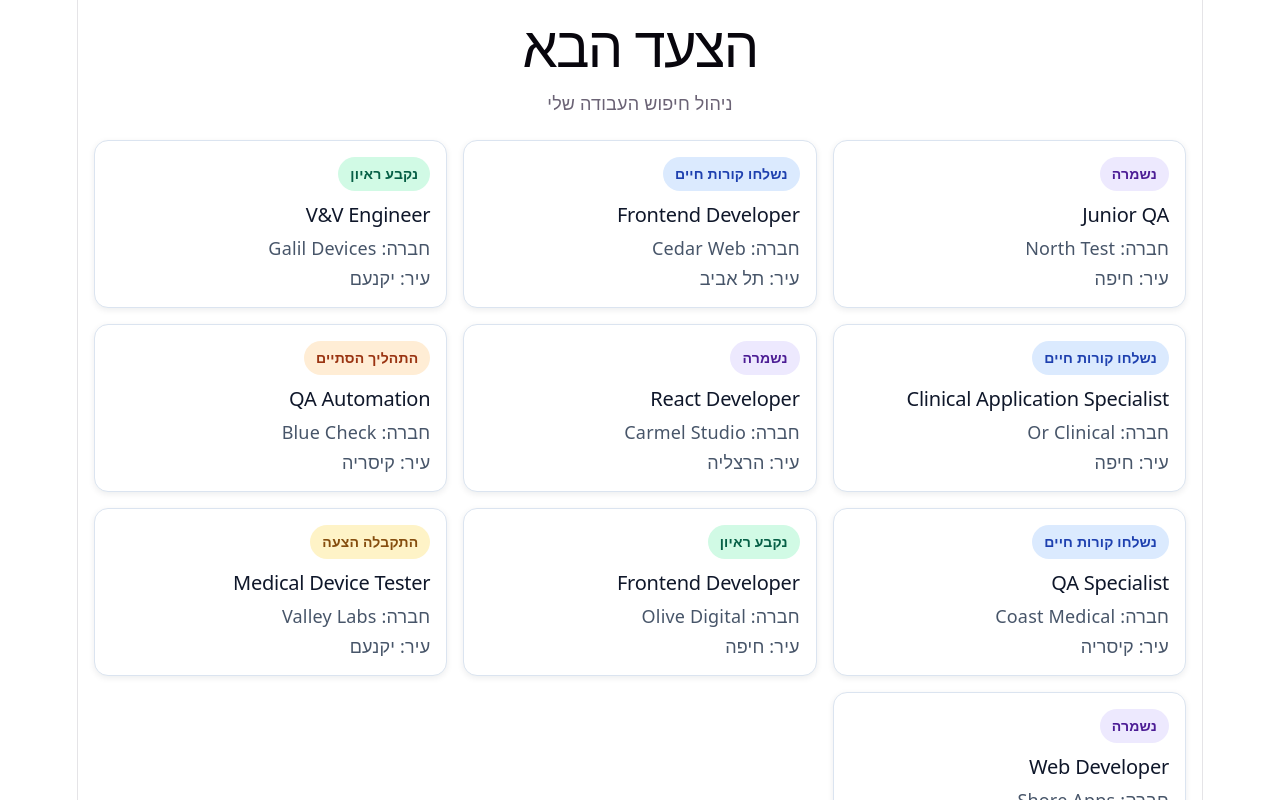
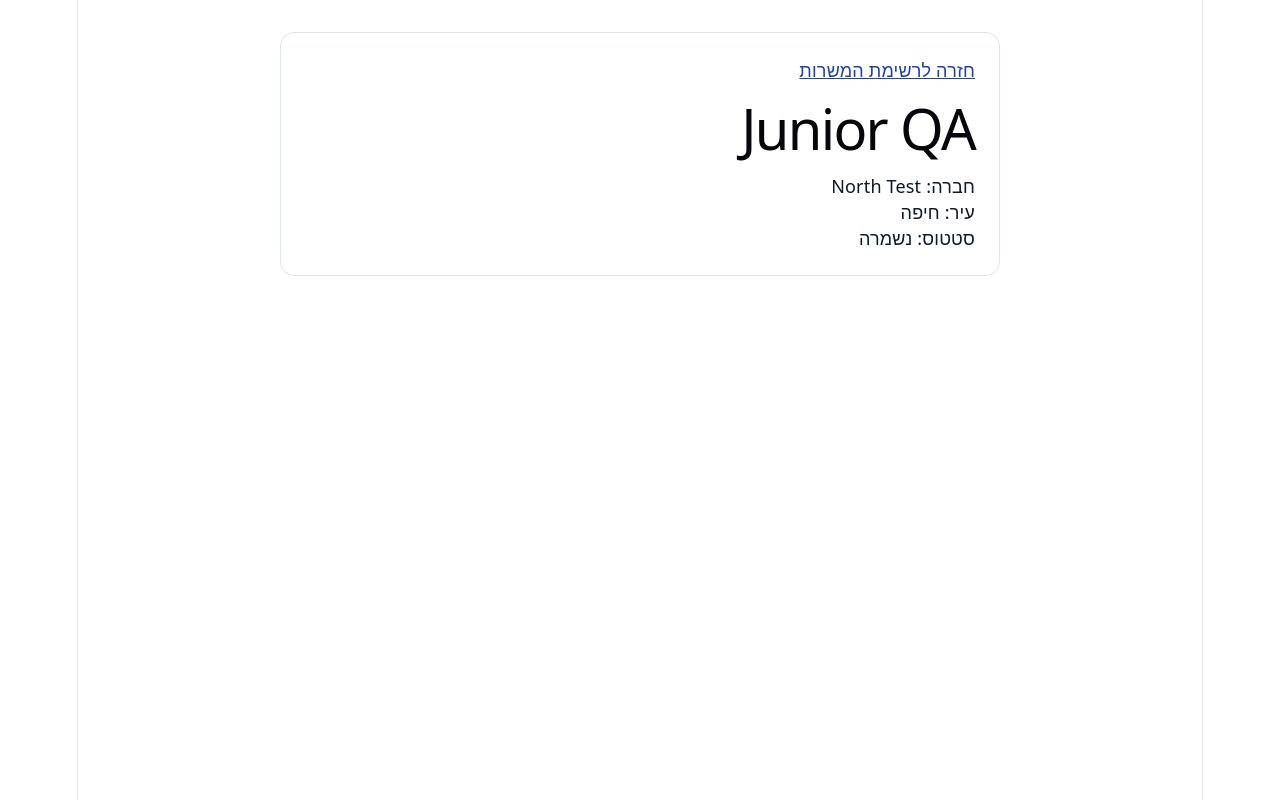
Before and after one commit to amlinskyirina/job-search-tracker, a React (Vite) app: page /jobs/1 in a window 1280 px wide. Shown: the top 800 px of the page. Built offline with nearby package versions, Linux system fonts and the light colour scheme.

Commit message:
Add job details page and navigation

```diff
--- a/package.json
+++ b/package.json
@@ -12,6 +12,7 @@
   "dependencies": {
     "react": "^19.3.1",
     "react-dom": "^19.3.1",
+    "react-router": "^8.5.1",
     "styled-components": "^6.6.0"
   },
   "devDependencies": {
--- a/src/App.jsx
+++ b/src/App.jsx
@@ -1,5 +1,7 @@
-import { useEffect, useState } from "react";
+import { useState } from "react";
+import { BrowserRouter, Route, Routes } from "react-router";
 import JobsPage from "./JobsPage.jsx";
+import JobDetailsPage from "./JobDetailsPage.jsx";
 import { sampleJobs } from "./sampleJobs.js";
 
 const STORAGE_KEY = "job-search-tracker.jobs";
@@ -24,29 +26,37 @@ export default function App() {
   const [jobs, setJobs] = useState(loadJobs);
   const [storageError, setStorageError] = useState("");
 
-  useEffect(() => {
+  function handleAddJob(jobDetails) {
+    const newJob = { ...jobDetails, id: crypto.randomUUID() };
+    const updatedJobs = [newJob, ...jobs];
+
+    setJobs(updatedJobs);
+
     try {
-      localStorage.setItem(STORAGE_KEY, JSON.stringify(jobs));
+      localStorage.setItem(STORAGE_KEY, JSON.stringify(updatedJobs));
       setStorageError("");
     } catch (error) {
       console.error("שמירת המשרות נכשלה", error);
-      setStorageError("לא ניתן לשמור את המשרות בדפדפן. ייתכן ששינויים יאבדו ברענון.");
+      setStorageError(
+        "לא ניתן לשמור את המשרות בדפדפן. ייתכן ששינויים יאבדו ברענון.",
+      );
     }
-  }, [jobs]);
-
-  function handleAddJob(jobDetails) {
-    const newJob = {
-      ...jobDetails,
-      id: crypto.randomUUID(),
-    };
-
-    setJobs((currentJobs) => [newJob, ...currentJobs]);
   }
 
   return (
-    <>
+    <BrowserRouter>
       {storageError && <p role="alert" dir="rtl">{storageError}</p>}
-      <JobsPage jobs={jobs} onAddJob={handleAddJob} />
-    </>
+
+      <Routes>
+        <Route
+          path="/"
+          element={<JobsPage jobs={jobs} onAddJob={handleAddJob} />}
+        />
+        <Route
+          path="/jobs/:jobId"
+          element={<JobDetailsPage jobs={jobs} />}
+        />
+      </Routes>
+    </BrowserRouter>
   );
 }
--- a/src/JobCard.jsx
+++ b/src/JobCard.jsx
@@ -1,6 +1,6 @@
 import styled from "styled-components";
+import { Link } from "react-router";
 
-// לכל סטטוס יש צבע רקע וצבע טקסט.
 const statusColors = {
   "נשמרה": { background: "#ede9fe", text: "#4c1d95" },
   "נשלחו קורות חיים": { background: "#dbeafe", text: "#1e40af" },
@@ -32,8 +32,12 @@ const StatusBadge = styled.span`
 
 const JobTitle = styled.h2`
   margin: 12px 0 8px;
-  color: #0f172a;
   font-size: 20px;
+`;
+
+const JobTitleLink = styled(Link)`
+  color: #1e40af;
+  text-decoration: underline;
 `;
 
 const JobDetail = styled.p`
@@ -47,7 +51,13 @@ export default function JobCard({ job }) {
   return (
     <Card dir="rtl">
       <StatusBadge $colors={colors}>{job.status}</StatusBadge>
-      <JobTitle><bdi>{job.title}</bdi></JobTitle>
+
+      <JobTitle>
+        <JobTitleLink to={`/jobs/${job.id}`}>
+          <bdi>{job.title}</bdi>
+        </JobTitleLink>
+      </JobTitle>
+
       <JobDetail>חברה: <bdi>{job.company}</bdi></JobDetail>
       <JobDetail>עיר: {job.city}</JobDetail>
     </Card>
--- /dev/null
+++ b/src/JobDetailsPage.jsx
@@ -0,0 +1,56 @@
+import styled from "styled-components";
+import { Link, useParams } from "react-router";
+
+const Page = styled.main`
+  box-sizing: border-box;
+  width: calc(100% - 32px);
+  max-width: 720px;
+  margin: 32px auto;
+  padding: 24px;
+  border: 1px solid #dbe4f0;
+  border-radius: 14px;
+  background-color: #fff;
+  color: #0f172a;
+  text-align: right;
+  overflow-wrap: anywhere;
+
+  & a {
+    color: #1e40af;
+    text-decoration: underline;
+  }
+`;
+
+const Notes = styled.p`
+  white-space: pre-wrap;
+`;
+
+export default function JobDetailsPage({ jobs }) {
+  const { jobId } = useParams();
+  const job = jobs.find((item) => String(item.id) === jobId);
+
+  if (!job) {
+    return (
+      <Page dir="rtl">
+        <h1>המשרה לא נמצאה</h1>
+        <Link to="/">חזרה לרשימת המשרות</Link>
+      </Page>
+    );
+  }
+
+  const jobUrl = job.url || "";
+  const hasJobLink = /^https?:\/\//i.test(jobUrl);
+
+  return (
+    <Page dir="rtl">
+      <Link to="/">חזרה לרשימת המשרות</Link>
+
+      <h1><bdi>{job.title}</bdi></h1>
+      <p>חברה: <bdi>{job.company}</bdi></p>
+      <p>עיר: {job.city}</p>
+      <p>סטטוס: {job.status}</p>
+
+      {job.notes && <Notes>הערות: {job.notes}</Notes>}
+      {hasJobLink && <a href={jobUrl}>למודעת המשרה</a>}
+    </Page>
+  );
+}
```
Also changed, not shown: 1 other file (tests, documents, lock files or other folders).
